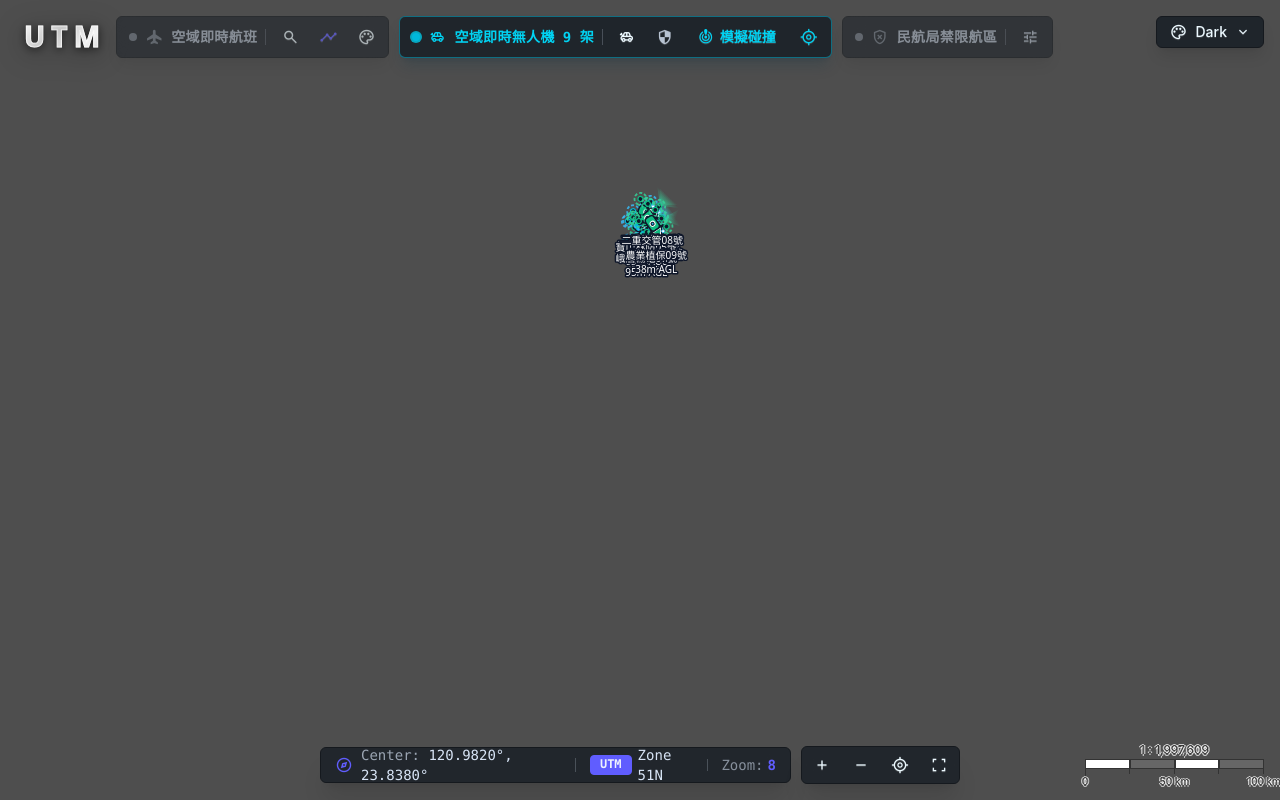
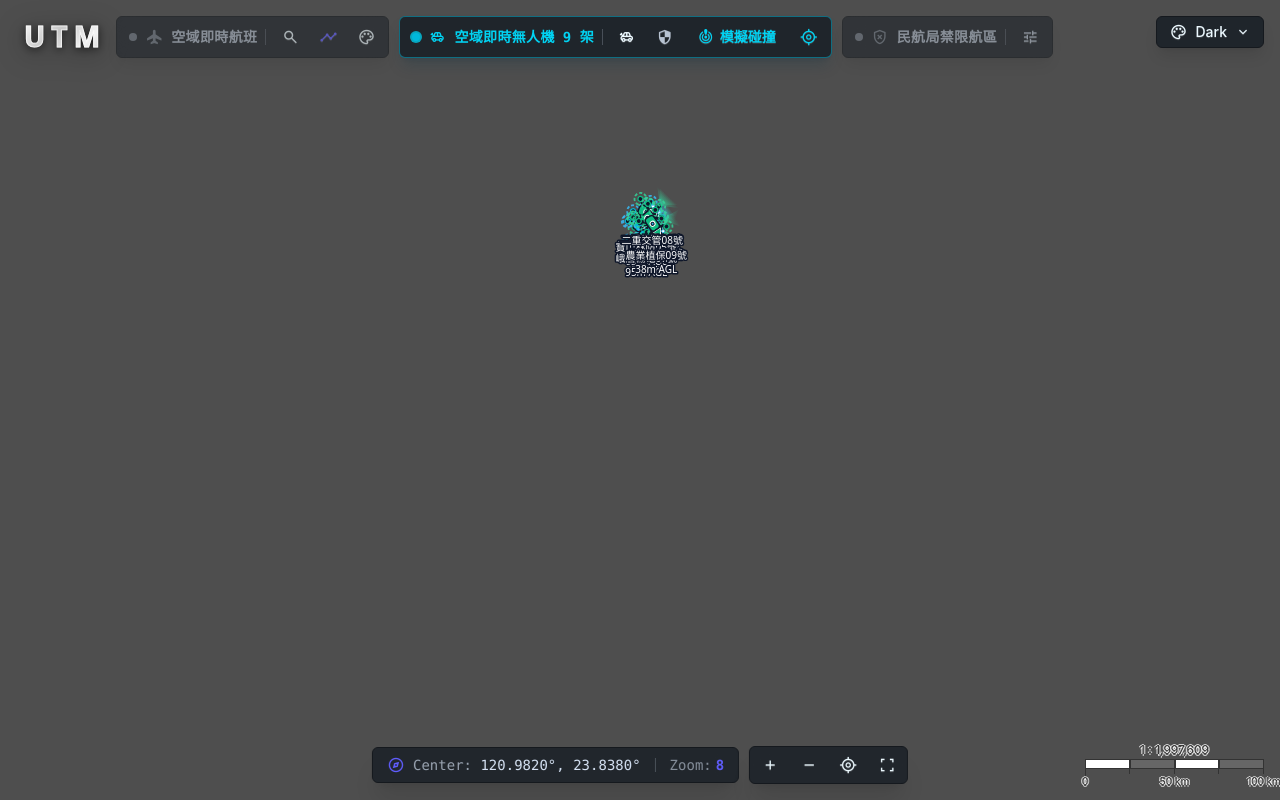
Before and after one commit to sungjunghung/UTM, a Vue app: page / in a window 1280 px wide. Built offline with nearby package versions, Linux system fonts and the light colour scheme.

Commit message:
clean(map): remove redundant UTM Zone block from bottom status bar

```diff
--- a/src/components/map/MapStatusOverlay.vue
+++ b/src/components/map/MapStatusOverlay.vue
@@ -1,21 +1,11 @@
 <script setup lang="ts">
-import { computed } from 'vue'
 import MaterialIcon from '../MaterialIcon.vue'
 
-const props = defineProps<{
+defineProps<{
   mouseCoord: [number, number] | null
   centerCoord: [number, number]
   zoom: number
 }>()
-
-// Calculate UTM Zone from Longitude
-const utmZone = computed(() => {
-  const lon = props.mouseCoord ? props.mouseCoord[0] : props.centerCoord[0]
-  const zone = Math.floor((lon + 180) / 6) + 1
-  const lat = props.mouseCoord ? props.mouseCoord[1] : props.centerCoord[1]
-  const hemisphere = lat >= 0 ? 'N' : 'S'
-  return `${zone}${hemisphere}`
-})
 </script>
 
 <template>
@@ -34,14 +24,6 @@ const utmZone = computed(() => {
 
     <div class="w-px h-3.5 bg-base-content/20"></div>
 
-    <!-- UTM Zone -->
-    <div class="hidden sm:flex items-center gap-1.5">
-      <span class="badge badge-sm rounded-sm badge-primary font-bold">UTM</span>
-      <span>Zone {{ utmZone }}</span>
-    </div>
-
-    <div class="w-px h-3 bg-base-content/20 hidden sm:block"></div>
-
     <!-- Zoom -->
     <div class="flex items-center gap-1">
       <span class="text-base-content/50">Zoom:</span>
```
